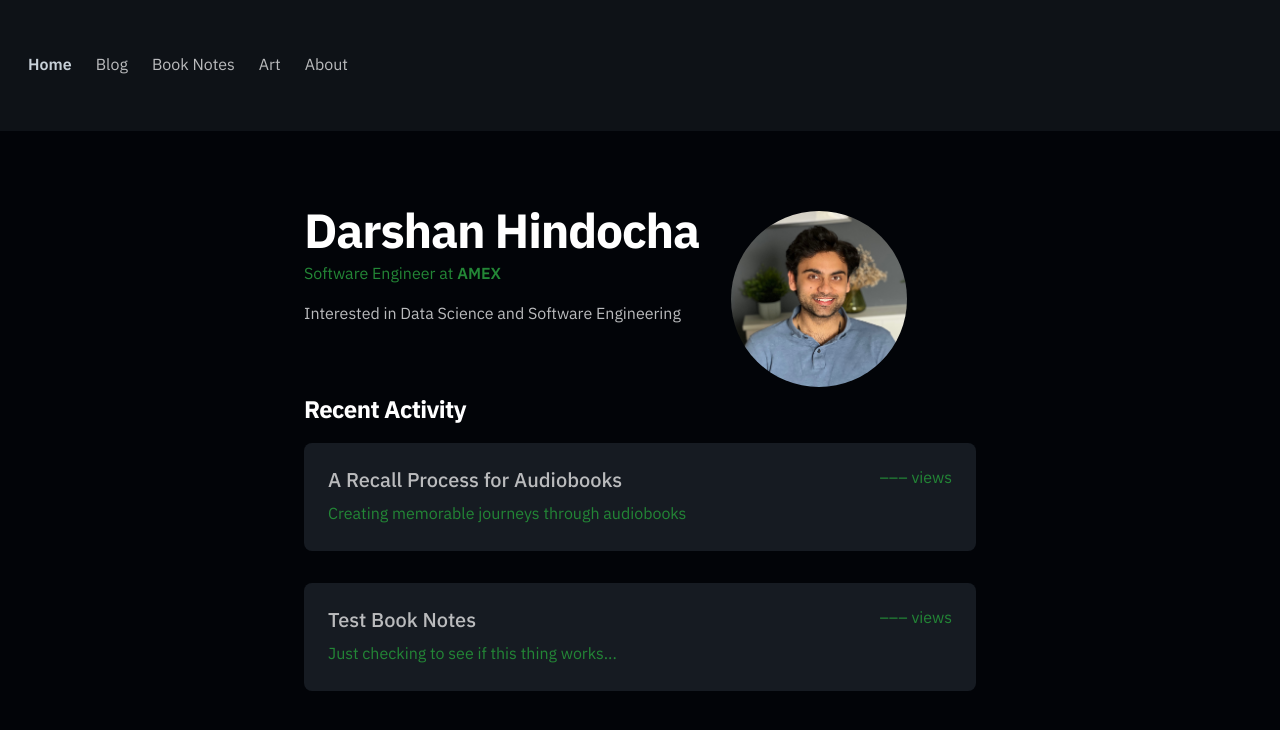
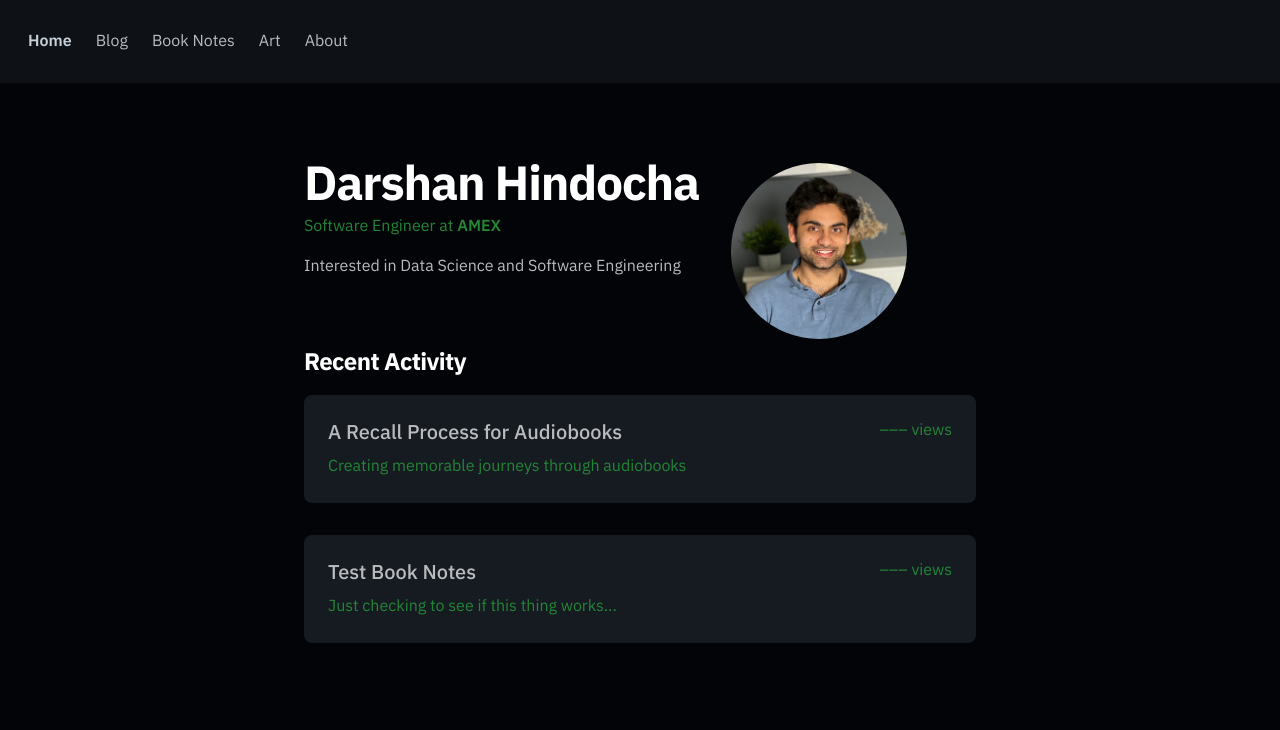
Before and after one commit to darshan-hindocha/darshanhindocha, a Next.js app: page / in a window 1280 px wide. Shown: the top 730 px of the page. Built offline with nearby package versions, Linux system fonts and the light colour scheme; no server answers; the database is empty.

Commit message:
my navbar is slimmer than yours

```diff
--- a/components/Container.tsx
+++ b/components/Container.tsx
@@ -57,7 +57,7 @@ export default function Container(props) {
             </Head>
 
             <nav
-                className="flex justify-between w-full relative border-gray-700 pt-8 pb-8 sm:pb-8 bg-gray-700 bg-opacity-60 text-gray-100"
+                className="flex justify-between w-full relative border-gray-700 pt-2 pb-2 sm:pb-2 bg-gray-700 bg-opacity-60 text-gray-100"
             >
                 <div className="m-4">
                     <MobileMenu/>
```
